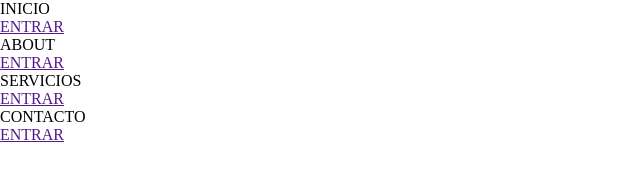
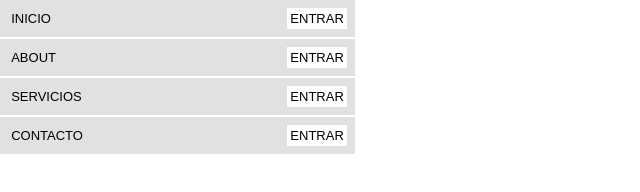
Before and after one commit to DaroOps/practicaModeladoEnCaja, a plain HTML site: page index.html in a window 1280 px wide. Shown: the whole page, without its empty margins (0-640 px from the left). Drawn offline with Linux system fonts and the light colour scheme.

Commit message:
feat: :lipstick: add style for side menu

```diff
--- a/css/style.css
+++ b/css/style.css
@@ -1,4 +1,48 @@
 *{
     margin: 0;
     padding: 0;
+    text-decoration: none;
+    font-family: Arial;
 }
+
+.container{
+    display: flex;
+}
+
+.menu{
+    display: flex;
+    flex-grow: 1;
+    flex-direction: column;
+    gap: 0.1rem;
+}
+.item{
+    display: flex;
+    justify-content: space-between;
+    background-color: #dddd;
+    font-size:small;
+}
+
+.item p{
+    padding: 0.7rem;
+    text-align: center;
+}
+
+.link{
+    text-align: center;
+    display: flex;
+    justify-content: center;
+    align-items: center;
+    margin: 0.5rem;
+    background-color: white;
+}
+.link a{
+    color: black;
+    text-align: center;
+    padding: 0 0.2rem;
+}
+
+.content{
+    display: flex;
+    flex-direction: column;
+    flex-grow: 5;
+}
```
